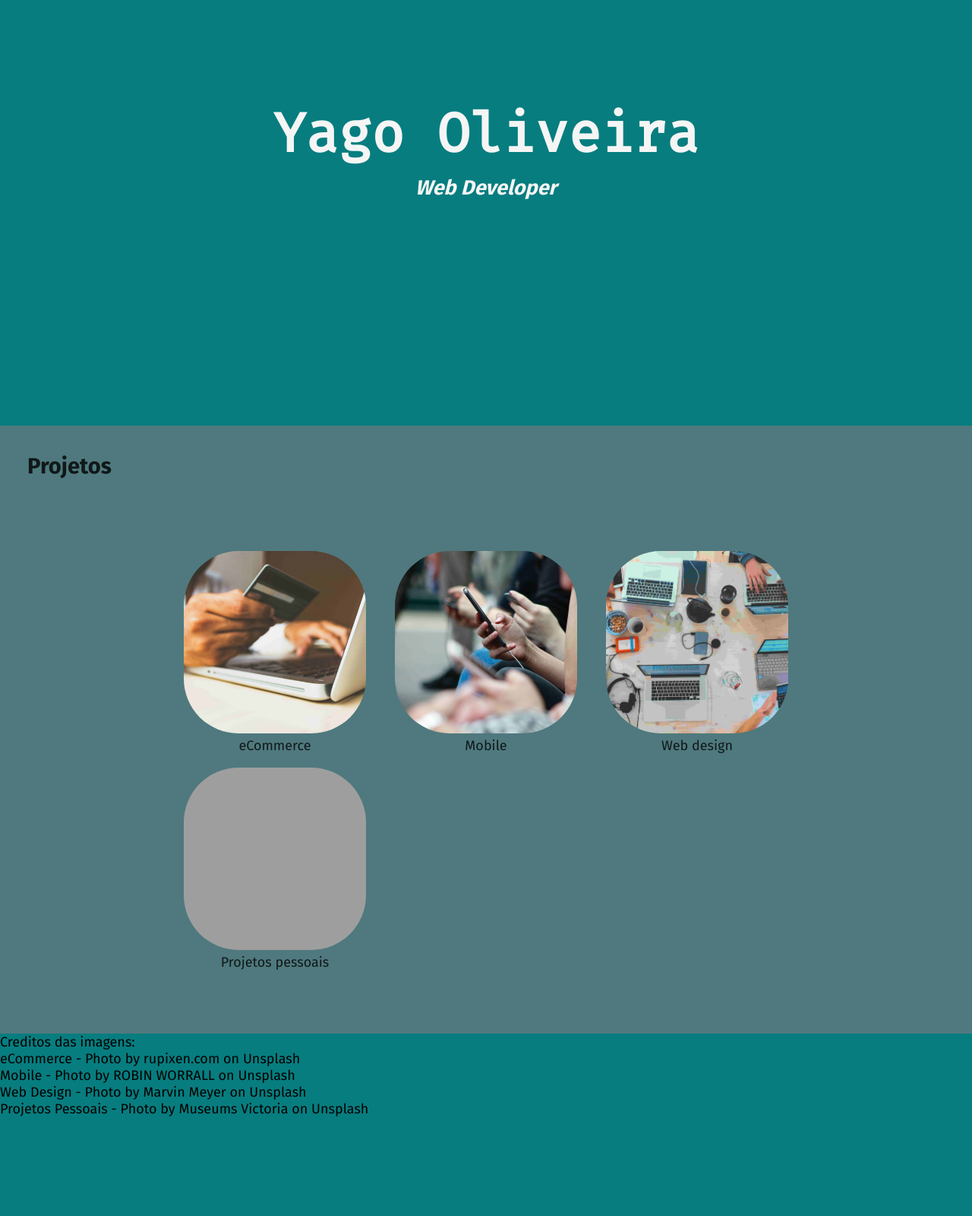
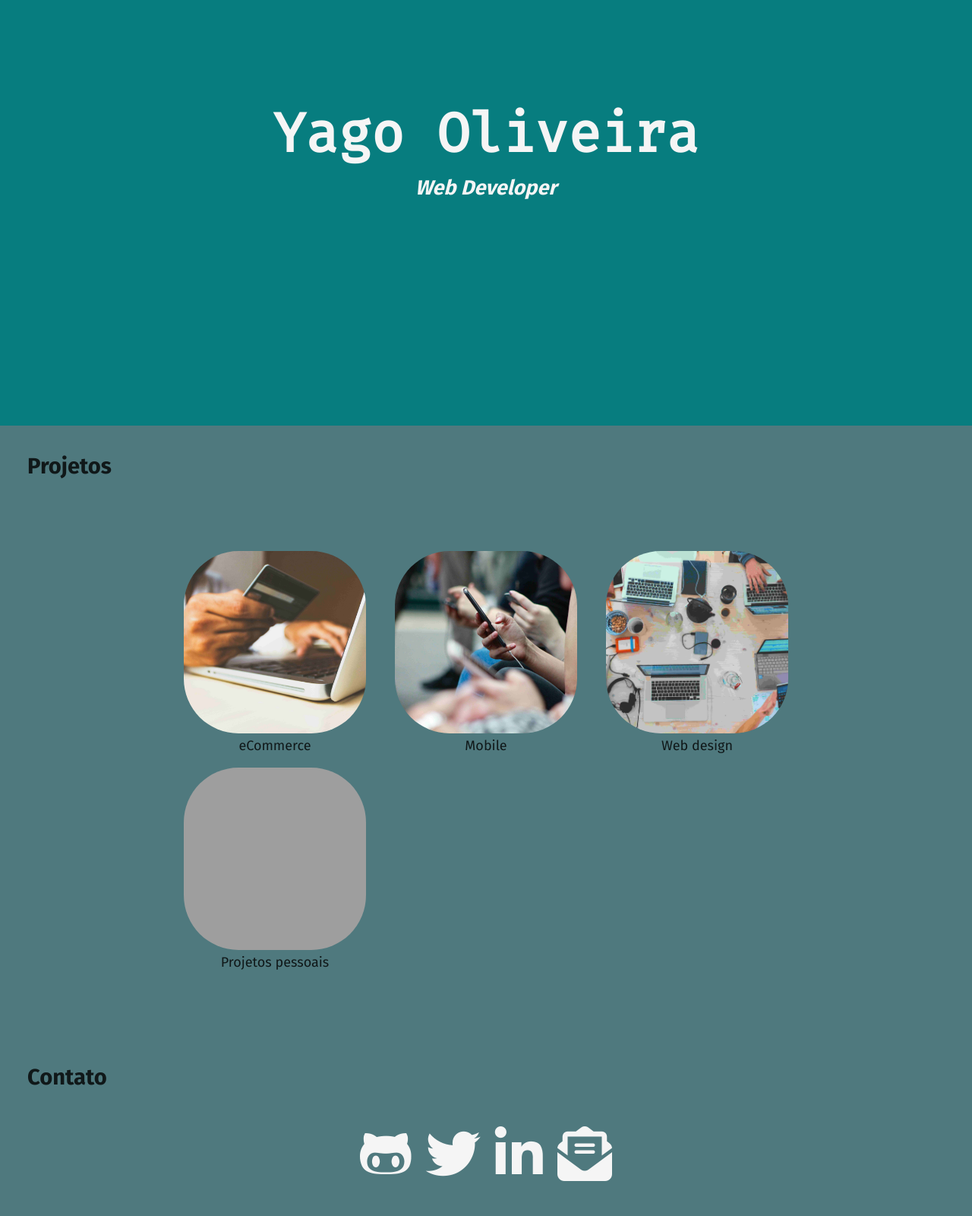
Before and after one commit to yagoliveira92/imersao-css, a website: page index.html in a window 1280 px wide. Shown: the part 160-1760 px from the top of the page at 76% size. Before the commit the page ends 1630 px from the top, so only its background shows below. Drawn offline with Linux system fonts and the light colour scheme; grey boxes are pictures that could not be loaded.

Commit message:
Aula 4 Imersao CSS

```diff
--- a/css/styles.css
+++ b/css/styles.css
@@ -45,6 +45,7 @@ header {
     position: fixed;
     top: 0;
     width: 100vw;
+    z-index: 1;
 }
 
 .menu ul {
@@ -59,6 +60,14 @@ header {
 .menu a {
     display: block;
     padding: 10px 20px;
+    transition: background-color 1s, color 1s;
+}
+
+.menu a:active,
+.menu a:hover {
+    background-color: #131513;
+    color: #FBF5E6;
+    text-decoration: none ;
 }
 
 a {
@@ -69,6 +78,20 @@ a {
 
 a:hover {
     text-decoration: underline;
+}
+
+.titulo {
+    transform: scale(0.2) translateY(50vh);
+    opacity: 0;
+
+    animation: linear 2s animacaoTitulo forwards;
+}
+
+@keyframes animacaoTitulo {
+    100% {
+        transform: scale(1) translateY(0);
+        opacity: 1;
+    }
 }
 
 .site-subtitle,
@@ -88,13 +111,15 @@ a:hover {
     font-family: 'Fira Sans', sans-serif;
 }
 
+.contato,
 .portifolio {
     color: #101819;
     background-color: #4F797E;
     padding: 2em;
-    height: 100vh;
+    min-height: 100vh;
 }
 
+.contato h2,
 .portifolio h2 {
     font-family: 'Fira Sans', sans-serif;
     margin-bottom: 1.5em;
@@ -131,11 +156,26 @@ a:hover {
     object-fit: cover;
     object-position: center;
     border-radius: 30%;
+    transition: transform 500ms;
 }
 
-/* @media (min-width: 1200px) {
-    .img-portfolio {
-        height: auto;
-        width: 100%;
-    }
-} */
+.img-portfolio:hover {
+    transform: scale(1.2);
+}
+
+.contato .icons{
+    text-align: center;
+
+}
+
+.contato a {
+    color: whitesmoke;
+    font-size: 4em;
+    transition: text-shadow 500ms;
+}
+
+.contato a:active,
+.contato a:hover {
+    text-decoration: none;
+    text-shadow: 0px 0px 10px rgba(255, 255, 255, 0.5);
+}
--- a/index.html
+++ b/index.html
@@ -7,6 +7,7 @@
   <link rel="stylesheet" href="css/styles.css">
   <link href="https://fonts.googleapis.com/css2?family=Fira+Code&family=Fira+Sans:wght@400;700&display=swap"
     rel="stylesheet">
+  <script src="https://kit.fontawesome.com/36a1254b45.js" crossorigin="anonymous"></script>
   <title>Yago Oliveira</title>
 </head>
 
@@ -15,16 +16,16 @@
     <nav class="menu">
       <ul>
         <li><a href="#">Sobre</a></li>
-        <li><a href="#">Portifólio</a></li>
-        <li><a href="#">Contato</a></li>
+        <li><a href="#portifolio">Portifólio</a></li>
+        <li><a href="#contato">Contato</a></li>
       </ul>
     </nav>
-    <div class="">
+    <div class="titulo">
       <h1 class="site-title">Yago Oliveira</h1>
       <h2 class="site-subtitle">Web Developer</h2>
     </div>
   </header>
-  <section class="portifolio">
+  <section class="portifolio" id="portifolio">
     <h2>Projetos</h2>
 
     <div class="grid">
@@ -46,6 +47,23 @@
       </figure>
     </div>
   </section>
+  <section class="contato" id="contato">
+    <h2>Contato</h2>
+    <div class="grid icons">
+      <a target="_blank" href="https://github.com/yagoliveira92">
+        <i class="fab fa-github-alt"></i>
+      </a>
+      <a target="_blank" href="https://twitter.com/yagoliveira92">
+        <i class="fab fa-twitter"></i>
+      </a>
+      <a target="_blank" href="https://linkedin.com/in/yagoliveira92">
+        <i class="fab fa-linkedin-in"></i>
+      </a>
+      <a href="mailto:yago@tecnocamp.info">
+        <i class="fas fa-envelope-open-text"></i>
+      </a>
+    </div>
+  </section>
   <footer>
     <p>Creditos das imagens:</p>
     <p>eCommerce - Photo by rupixen.com on Unsplash</p>
```
